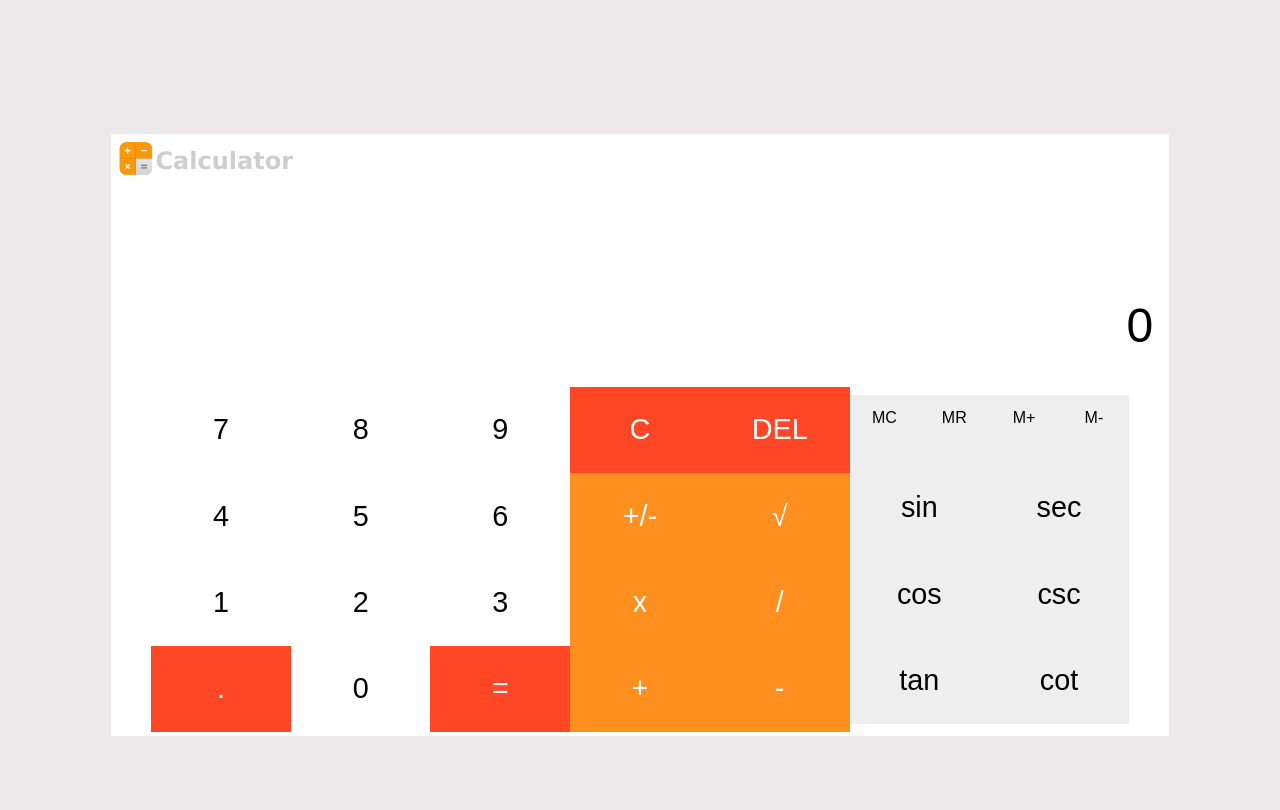
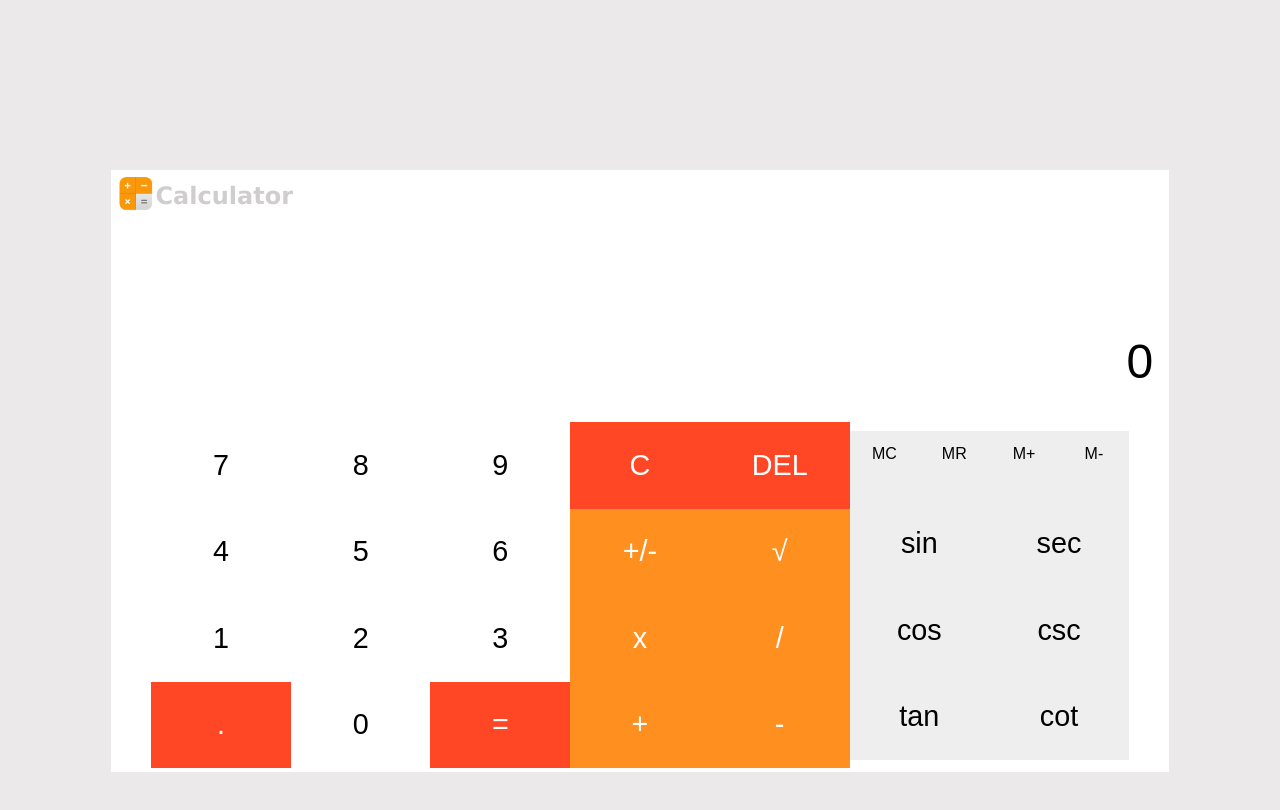
Before and after one commit to vishnucprasad/React-Calculator, a React (Create React App) app: page / in a window 1280 px wide. Shown: the top 810 px of the page. Built offline with nearby package versions, Linux system fonts and the light colour scheme.

Commit message:
Fixed alignment

```diff
--- a/src/component/Calculator/Calculator.css
+++ b/src/component/Calculator/Calculator.css
@@ -5,7 +5,7 @@ body {
 .container {
   margin: 0 10em 0 10em;
   display: flex;
-  flex-direction: column;
+  height: 100vh;
   align-items: center;
   justify-content: center;
 }
@@ -147,7 +147,6 @@ body {
   background: #aaa;
   color: #ccc;
 }
-
 
 @media (max-width: 1440px) {
   .container {
```
Also changed, not shown: 1 other file (tests, documents, lock files or other folders).
